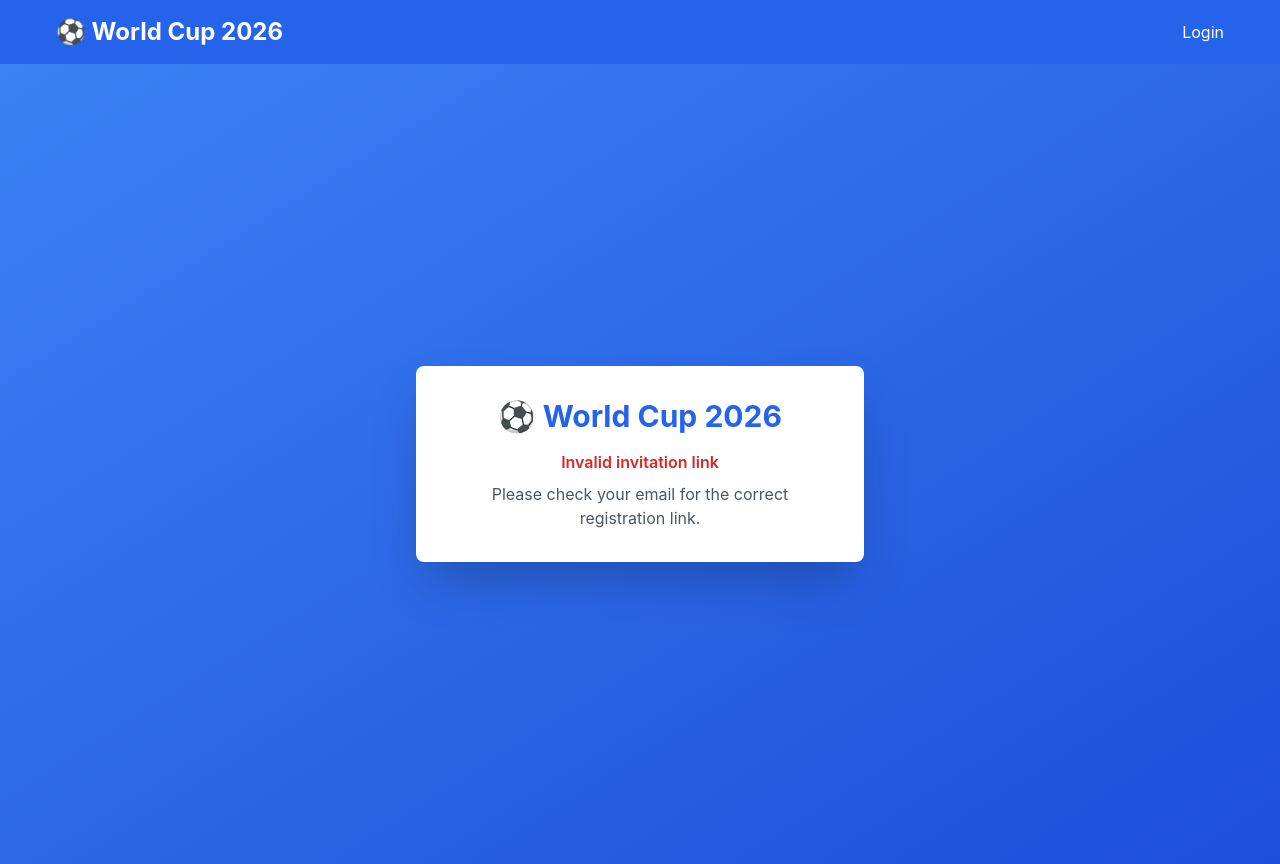
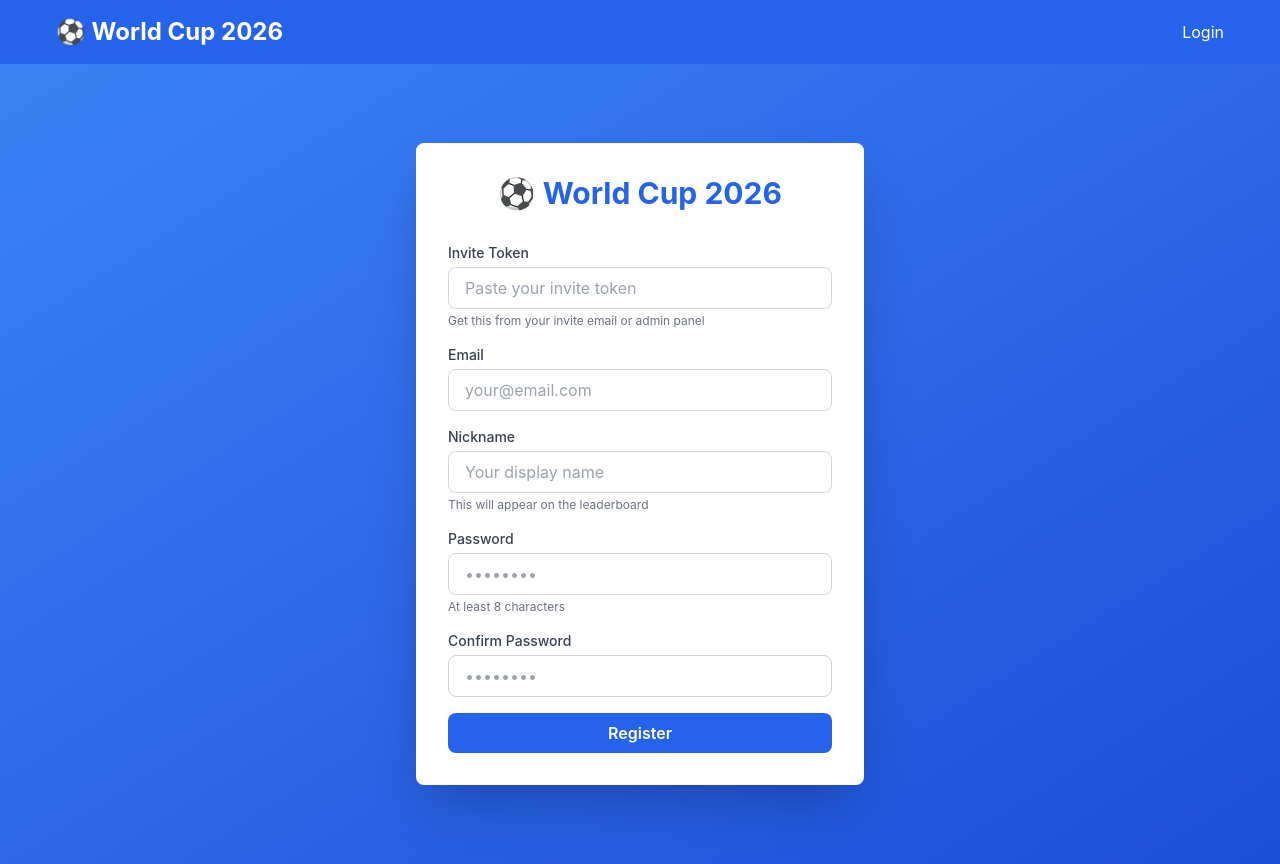
Before and after one commit to jppeszek/world_cup, a React (Vite) app in the folder frontend/: page /register in a window 1280 px wide. Built offline with nearby package versions, Linux system fonts and the light colour scheme; no server answers.

Commit message:
Allow users to paste invite token in registration form

```diff
--- a/frontend/src/pages/RegisterPage.tsx
+++ b/frontend/src/pages/RegisterPage.tsx
@@ -4,8 +4,9 @@ import { useAuth } from '../context/AuthContext';
 
 export function RegisterPage() {
   const [searchParams] = useSearchParams();
-  const token = searchParams.get('token');
+  const urlToken = searchParams.get('token');
 
+  const [token, setToken] = useState(urlToken || '');
   const [email, setEmail] = useState('');
   const [nickname, setNickname] = useState('');
   const [password, setPassword] = useState('');
@@ -46,19 +47,6 @@ export function RegisterPage() {
     }
   };
 
-  if (!token) {
-    return (
-      <div className="min-h-screen bg-gradient-to-br from-blue-500 to-blue-700 flex items-center justify-center">
-        <div className="bg-white rounded-lg shadow-2xl p-8 w-full max-w-md text-center">
-          <h1 className="text-3xl font-bold text-blue-600 mb-4">⚽ World Cup 2026</h1>
-          <p className="text-red-600 font-semibold">Invalid invitation link</p>
-          <p className="text-gray-600 mt-2">
-            Please check your email for the correct registration link.
-          </p>
-        </div>
-      </div>
-    );
-  }
 
   return (
     <div className="min-h-screen bg-gradient-to-br from-blue-500 to-blue-700 flex items-center justify-center">
@@ -71,6 +59,19 @@ export function RegisterPage() {
               {error}
             </div>
           )}
+
+          <div>
+            <label className="block text-sm font-medium text-gray-700 mb-1">Invite Token</label>
+            <input
+              type="text"
+              value={token}
+              onChange={(e) => setToken(e.target.value)}
+              placeholder="Paste your invite token"
+              required
+              className="w-full px-4 py-2 border border-gray-300 rounded-lg focus:outline-none focus:ring-2 focus:ring-blue-500"
+            />
+            <p className="text-xs text-gray-500 mt-1">Get this from your invite email or admin panel</p>
+          </div>
 
           <div>
             <label className="block text-sm font-medium text-gray-700 mb-1">Email</label>
```
